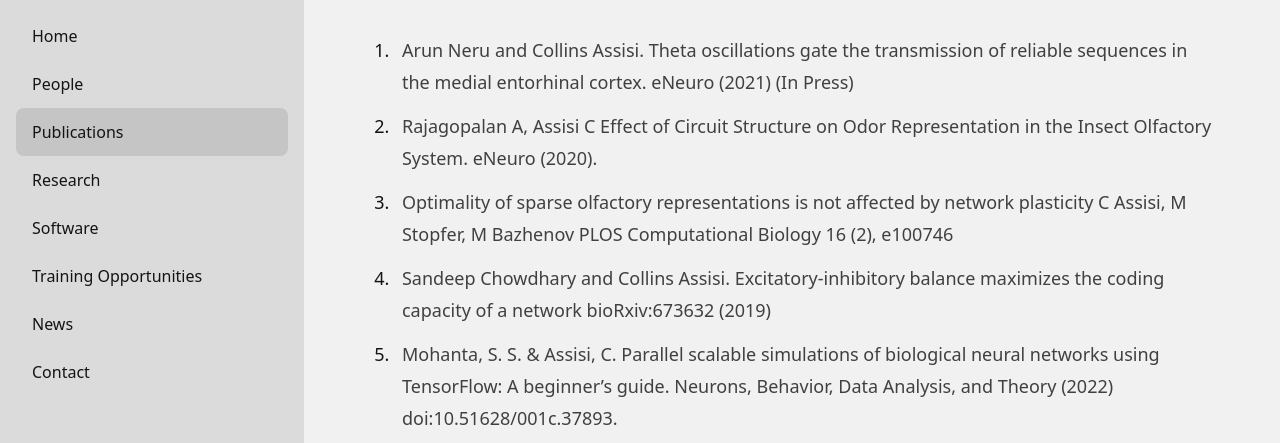
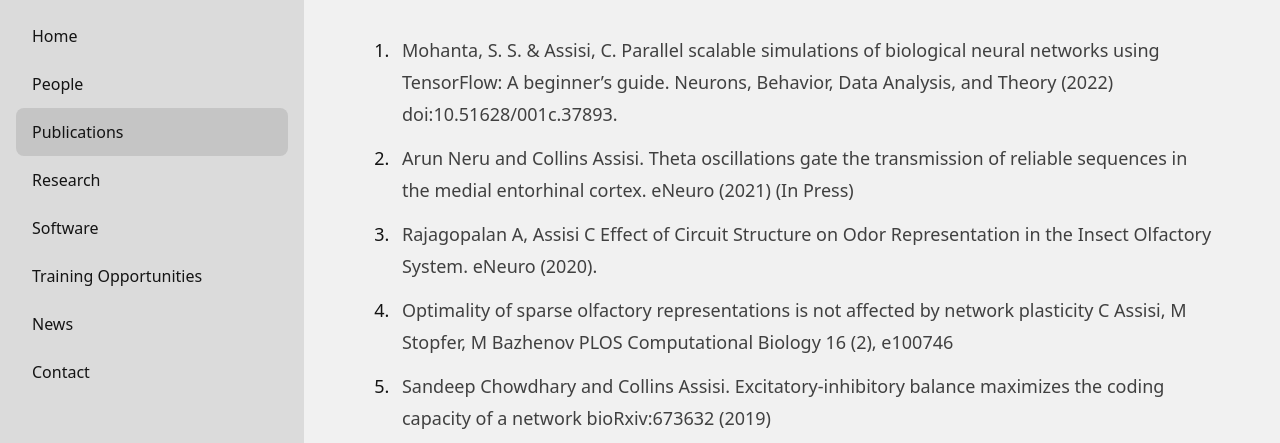
Before and after one commit to kalpaiiserpune/kalpaiiserpune.github.io, an Astro site: page /publications in a window 1280 px wide. Shown: the part 86-529 px from the top of the page. Built offline with nearby package versions, Linux system fonts and the light colour scheme; Astro itself is replaced by a stand-in of ours.

Commit message:
Update publications.astro

```diff
--- a/src/pages/publications.astro
+++ b/src/pages/publications.astro
@@ -9,15 +9,15 @@ import HorizontalCard from "../components/HorizontalCard.astro";
   <div class="py-2">
 <article class="prose prose-lg max-w-none">
 <ol class="list-decimal">
-<li>Arun Neru and Collins Assisi. Theta oscillations gate the transmission of reliable sequences in the medial entorhinal cortex. eNeuro (2021) (In Press)</li>
+<li>    Mohanta, S. S. & Assisi, C. Parallel scalable simulations of biological neural networks using TensorFlow: A beginner’s guide. Neurons, Behavior, Data Analysis, and Theory (2022) doi:10.51628/001c.37893.</li>
+
+<li>    Arun Neru and Collins Assisi. Theta oscillations gate the transmission of reliable sequences in the medial entorhinal cortex. eNeuro (2021) (In Press)</li>
 
 <li>    Rajagopalan A, Assisi C  Effect of Circuit Structure on Odor Representation in the Insect Olfactory System.  eNeuro (2020).</li>
 
 <li>    Optimality of sparse olfactory representations is not affected by network plasticity C Assisi, M Stopfer, M Bazhenov PLOS Computational Biology 16 (2), e100746</li>
 
 <li>    Sandeep Chowdhary and Collins Assisi. Excitatory-inhibitory balance maximizes the coding capacity of a network bioRxiv:673632 (2019)</li>
-
-<li>    Mohanta, S. S. & Assisi, C. Parallel scalable simulations of biological neural networks using TensorFlow: A beginner’s guide. Neurons, Behavior, Data Analysis, and Theory (2022) doi:10.51628/001c.37893.</li>
 
 <li>    Jen-Yung Chen, Emiliano Marachlian, Collins Assisi, Ramon Huerta, Brian H Smith, Fernando Locatelli, Maxim Bazhenov. Learning modifies odor mixture processing to improve detection of relevant components.  The Journal of Neuroscience, 2015, 35 (1) 179-197</li>
 
```
